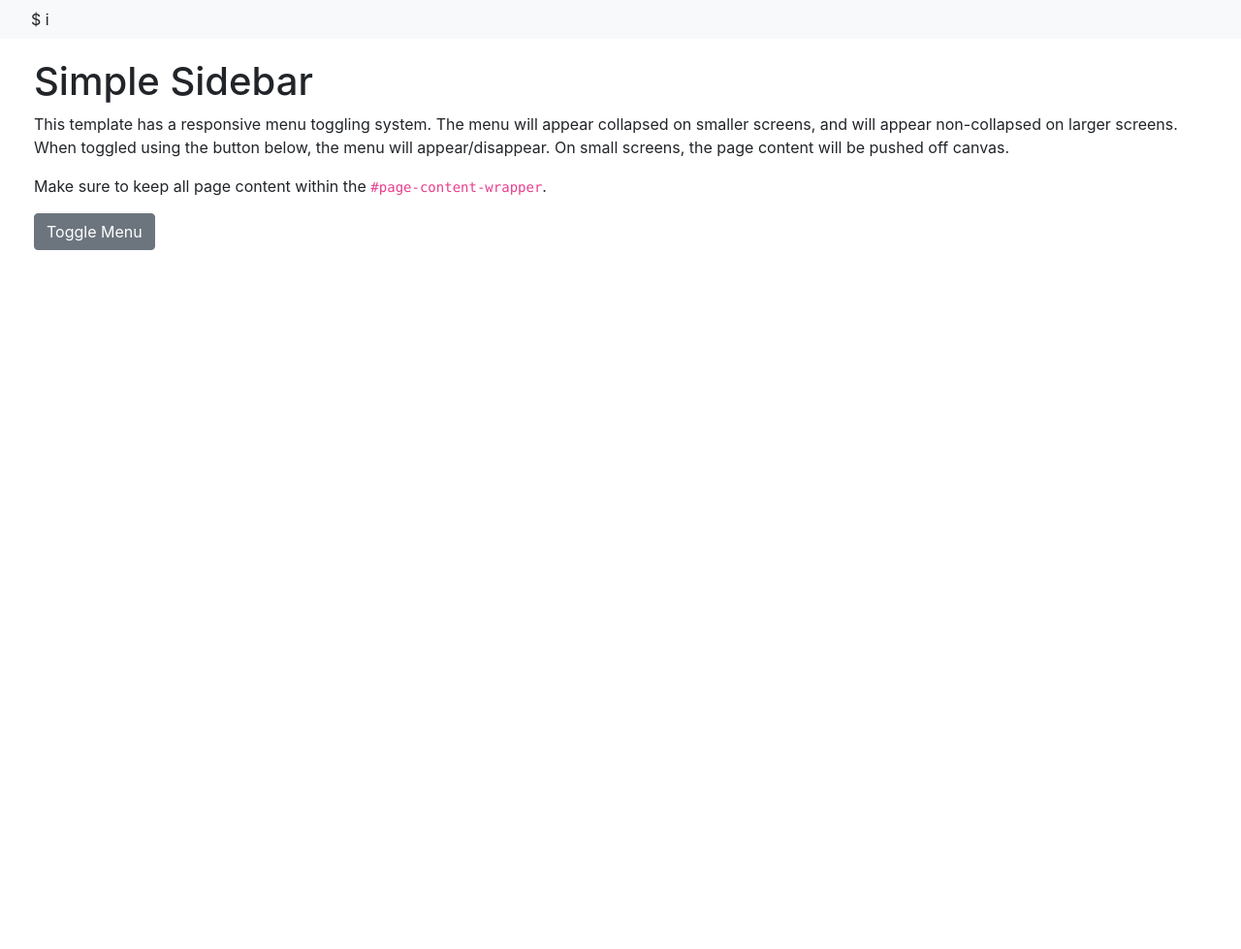
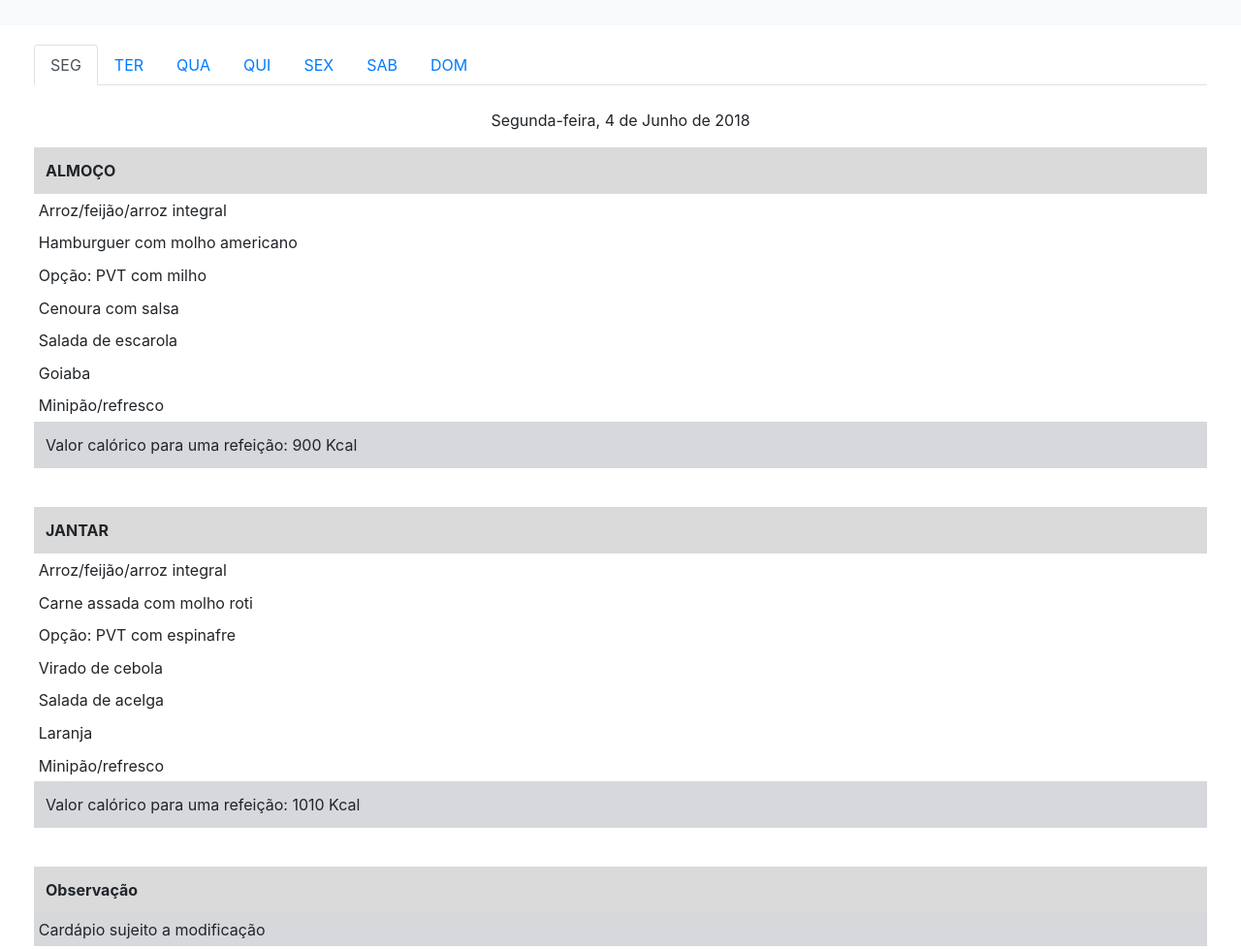
Before and after one commit to renatabrasil/template-app, a website: page index.html in a window 1280 px wide. Shown: the whole page at 97% size. Before the commit the page ends 800 px from the top, so only its background shows below. Drawn offline with nearby package versions, Linux system fonts and the light colour scheme; a web font is replaced by a local one.

Commit message:
Incluiu icones

```diff
--- a/index.html
+++ b/index.html
@@ -11,7 +11,10 @@
     <title>Simple Sidebar - Start Bootstrap Template</title>
 
     <!-- Bootstrap core CSS -->
-    <link href="vendor/bootstrap/css/bootstrap.min.css" rel="stylesheet">
+    <!-- Bootstrap CSS -->
+    <link rel="stylesheet" href="https://stackpath.bootstrapcdn.com/bootstrap/4.1.1/css/bootstrap.min.css" integrity="sha384-WskhaSGFgHYWDcbwN70/dfYBj47jz9qbsMId/iRN3ewGhXQFZCSftd1LZCfmhktB" crossorigin="anonymous">
+    <link rel="stylesheet" href="https://cdnjs.cloudflare.com/ajax/libs/open-iconic/1.1.1/font/css/open-iconic-bootstrap.min.css" integrity="sha256-BJ/G+e+y7bQdrYkS2RBTyNfBHpA9IuGaPmf9htub5MQ=" crossorigin="anonymous" />
+    <!-- <link href="vendor/bootstrap/css/bootstrap.min.css" rel="stylesheet"> -->
 
     <!-- Custom styles for this template -->
     <link href="css/simple-sidebar.css" rel="stylesheet">
@@ -21,15 +24,18 @@
 <body>
 
     <div id="wrapper">
+      <div>
         <nav class="navbar navbar-expand-lg navbar-light bg-light">
         <a class="navbar-brand" href="#">
           <button class="navbar-toggler" type="button" data-target="#menu-toggle" id="menu-toggle" aria-controls="navbarSupportedContent" aria-expanded="false" aria-label="Toggle navigation">
             <span class="navbar-toggler-icon"></span>
           </button>
         </a>
-      $ i
+        <span class="oi oi-info"></span>
+        <span class="oi oi-dollar"></span>
+      </div>
 
-    </div>
+
 
         <!-- Sidebar -->
         <div id="sidebar-wrapper">
@@ -51,15 +57,6 @@
                 <li>
                     <a href="#">Químicas</a>
                 </li>
-                <li>
-                    <a href="#">About</a>
-                </li>
-                <li>
-                    <a href="#">Services</a>
-                </li>
-                <li>
-                    <a href="#">Contact</a>
-                </li>
             </ul>
         </div>
         <!-- /#sidebar-wrapper -->
@@ -67,10 +64,114 @@
         <!-- Page Content -->
         <div id="page-content-wrapper">
             <div class="container-fluid">
-                <h1>Simple Sidebar</h1>
-                <p>This template has a responsive menu toggling system. The menu will appear collapsed on smaller screens, and will appear non-collapsed on larger screens. When toggled using the button below, the menu will appear/disappear. On small screens, the page content will be pushed off canvas.</p>
-                <p>Make sure to keep all page content within the <code>#page-content-wrapper</code>.</p>
-                <a href="#menu-toggle2" class="btn btn-secondary" id="menu-toggle2">Toggle Menu</a>
+              <nav>
+                <div class="nav nav-tabs" id="nav-tab" role="tablist">
+                  <a class="nav-item nav-link active" id="nav-home-tab" data-toggle="tab" href="#nav-home" role="tab" aria-controls="nav-home" aria-selected="true">SEG</a>
+                  <a class="nav-item nav-link" id="nav-profile-tab" data-toggle="tab" href="#nav-profile" role="tab" aria-controls="nav-profile" aria-selected="false">TER</a>
+                  <a class="nav-item nav-link" id="nav-contact-tab" data-toggle="tab" href="#nav-contact" role="tab" aria-controls="nav-contact" aria-selected="false">QUA</a>
+                  <a class="nav-item nav-link" id="nav-contact-tab" data-toggle="tab" href="#nav-contact" role="tab" aria-controls="nav-contact" aria-selected="false">QUI</a>
+                  <a class="nav-item nav-link" id="nav-contact-tab" data-toggle="tab" href="#nav-contact" role="tab" aria-controls="nav-contact" aria-selected="false">SEX</a>
+                  <a class="nav-item nav-link" id="nav-contact-tab" data-toggle="tab" href="#nav-contact" role="tab" aria-controls="nav-contact" aria-selected="false">SAB</a>
+                  <a class="nav-item nav-link" id="nav-contact-tab" data-toggle="tab" href="#nav-contact" role="tab" aria-controls="nav-contact" aria-selected="false">DOM</a>
+                </div>
+              </nav>
+              <div class="tab-content" id="nav-tabContent">
+                <div class="tab-pane fade show active" id="nav-home" role="tabpanel" aria-labelledby="nav-home-tab">
+                  <br/>
+                  <p style="text-align: center;">Segunda-feira, 4 de Junho de 2018</p>
+                  <table class="table table-borderless">
+                    <!-- On rows -->
+                    <tr class="table-active">
+                      <th>ALMOÇO</th>
+                    </tr>
+
+
+                    <!-- On cells (`td` or `th`) -->
+                    <tr class="table-sm">
+                      <td>Arroz/feijão/arroz integral</td>
+                    </tr>
+                    <tr class="table-sm">
+                      <td>Hamburguer com molho americano</td>
+                    </tr>
+                    <tr class="table-sm">
+                      <td>Opção: PVT com milho</td>
+                    </tr>
+                    <tr class="table-sm">
+                      <td>Cenoura com salsa</td>
+                    </tr>
+                    <tr class="table-sm">
+                      <td>Salada de escarola</td>
+                    </tr>
+                    <tr class="table-sm">
+                      <td>Goiaba</td>
+                    </tr>
+                    <tr class="table-sm">
+                      <td>Minipão/refresco</td>
+                    </tr>
+                    <tr class="table-secondary">
+                      <td>Valor calórico para uma refeição: 900 Kcal</td>
+                    </tr>
+                  </table>
+
+                  <br/>
+
+                  <table class="table table-borderless">
+                    <!-- On rows -->
+                    <tr class="table-active">
+                      <th>JANTAR</th>
+                    </tr>
+
+
+                    <!-- On cells (`td` or `th`) -->
+                    <tr class="table-sm">
+                      <td>Arroz/feijão/arroz integral</td>
+                    </tr>
+                    <tr class="table-sm">
+                      <td>Carne assada com molho roti</td>
+                    </tr>
+                    <tr class="table-sm">
+                      <td>Opção: PVT com espinafre</td>
+                    </tr>
+                    <tr class="table-sm">
+                      <td>Virado de cebola</td>
+                    </tr>
+                    <tr class="table-sm">
+                      <td>Salada de acelga</td>
+                    </tr>
+                    <tr class="table-sm">
+                      <td>Laranja</td>
+                    </tr>
+                    <tr class="table-sm">
+                      <td>Minipão/refresco</td>
+                    </tr>
+                    <tr class="table-secondary">
+                      <td>Valor calórico para uma refeição: 1010 Kcal</td>
+                    </tr>
+                  </table>
+
+                  <br/>
+
+                  <table class="table table-borderless">
+                    <!-- On rows -->
+                    <tr class="table-active">
+                      <th>Observação</th>
+                    </tr>
+
+                    <tr class="table-secondary table-sm">
+                      <td>Cardápio sujeito a modificação</td>
+                    </tr>
+                  </table>
+
+                </div>
+
+
+
+                <div class="tab-pane fade" id="nav-profile" role="tabpanel" aria-labelledby="nav-profile-tab">...</div>
+                <div class="tab-pane fade" id="nav-contact" role="tabpanel" aria-labelledby="nav-contact-tab">...</div>
+              </div>
+
+
+
             </div>
         </div>
         <!-- /#page-content-wrapper -->
@@ -79,8 +180,12 @@
     <!-- /#wrapper -->
 
     <!-- Bootstrap core JavaScript -->
-    <script src="vendor/jquery/jquery.min.js"></script>
-    <script src="vendor/bootstrap/js/bootstrap.bundle.min.js"></script>
+    <script src="https://code.jquery.com/jquery-3.3.1.slim.min.js" integrity="sha384-q8i/X+965DzO0rT7abK41JStQIAqVgRVzpbzo5smXKp4YfRvH+8abtTE1Pi6jizo" crossorigin="anonymous"></script>
+    <script src="https://cdnjs.cloudflare.com/ajax/libs/popper.js/1.14.3/umd/popper.min.js" integrity="sha384-ZMP7rVo3mIykV+2+9J3UJ46jBk0WLaUAdn689aCwoqbBJiSnjAK/l8WvCWPIPm49" crossorigin="anonymous"></script>
+    <script src="https://stackpath.bootstrapcdn.com/bootstrap/4.1.1/js/bootstrap.min.js" integrity="sha384-smHYKdLADwkXOn1EmN1qk/HfnUcbVRZyYmZ4qpPea6sjB/pTJ0euyQp0Mk8ck+5T" crossorigin="anonymous"></script>
+
+    <!-- <script src="vendor/jquery/jquery.min.js"></script> -->
+    <!-- <script src="vendor/bootstrap/js/bootstrap.bundle.min.js"></script> -->
 
     <!-- Menu Toggle Script -->
     <script>
```
Lines whose indentation alone changed are shown as unchanged.
